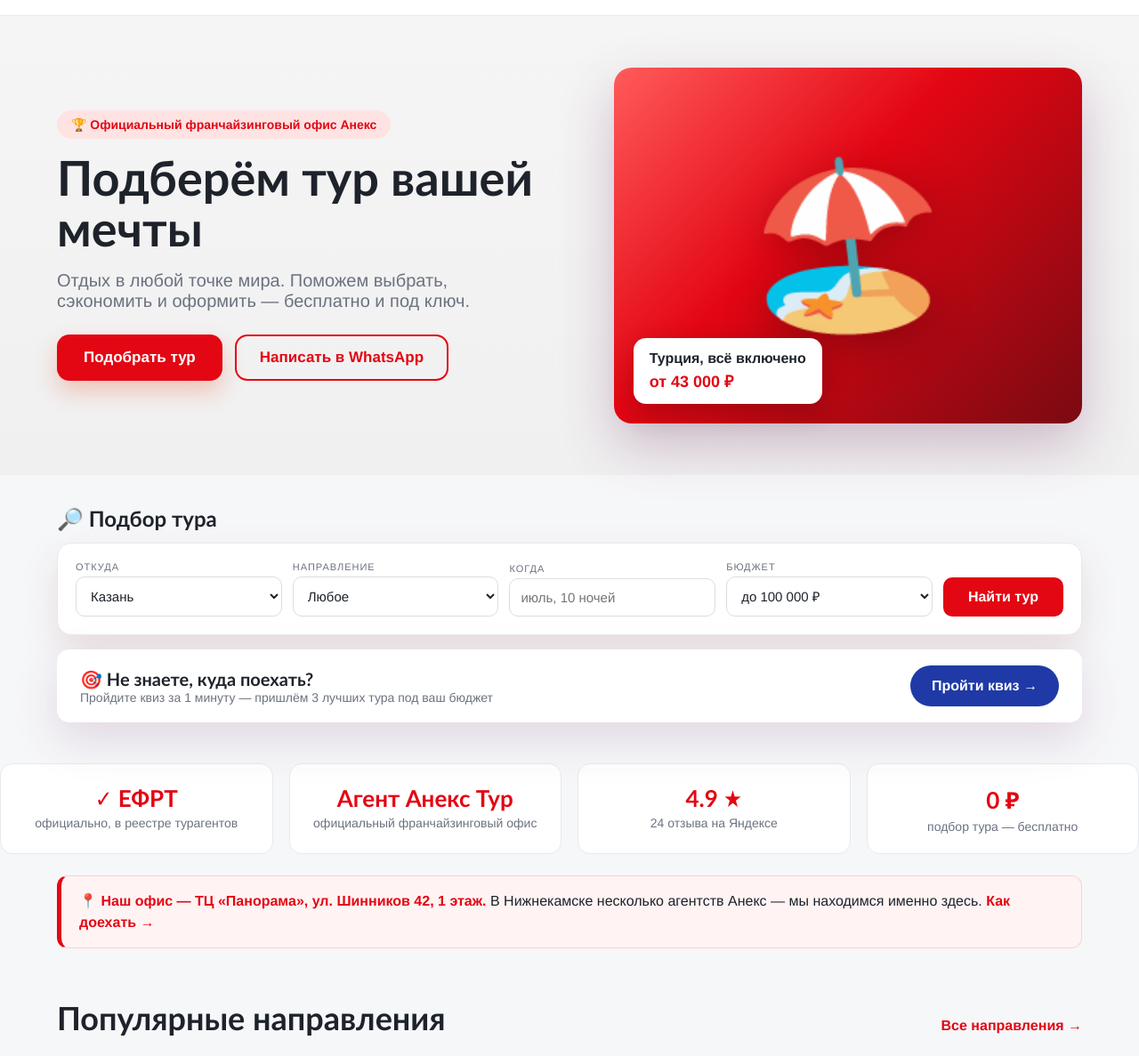
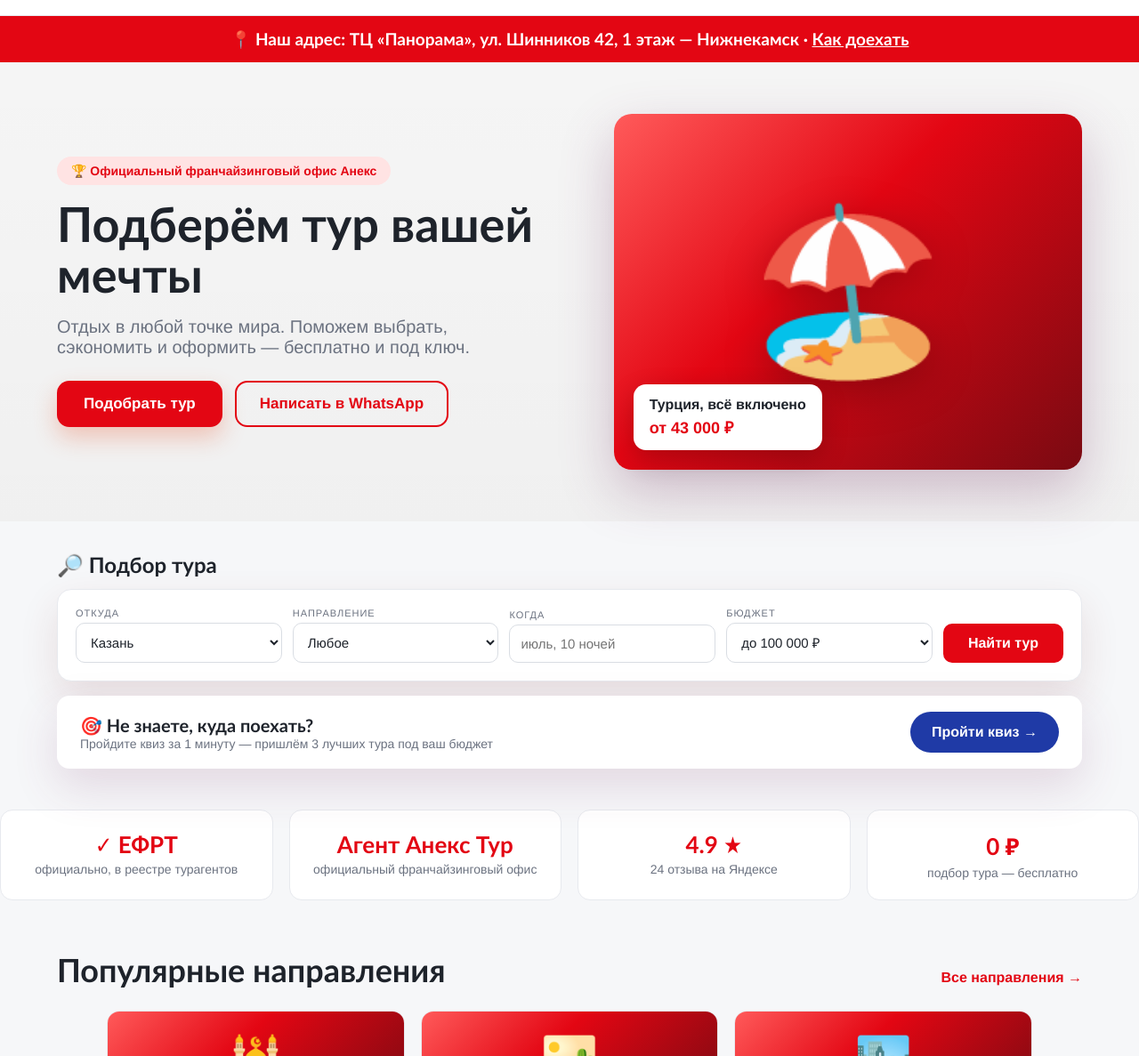
Before and after one commit to iillyyaa1997/voyage-travel-preview, a plain HTML site: page index.html in a window 1280 px wide. Shown: the part 85-1272 px from the top of the page at 89% size. Drawn offline with Linux system fonts and the light colour scheme.

Commit message:
content: move office address to prominent top bar; drop 'несколько агентств' wording

```diff
--- a/index.html
+++ b/index.html
@@ -172,6 +172,13 @@
   <div class="phone">+7 (917) 878-37-58<small>+7 (855) 544-87-06 · ежедневно</small></div>
 </nav>
 
+<style>
+.addrbar{background:var(--prim);color:#fff;text-align:center;padding:14px 20px;font-size:19px;font-weight:700;font-family:var(--serif)}
+.addrbar a{color:#fff;text-decoration:underline}
+@media(max-width:820px){.addrbar{font-size:15px;padding:11px 14px}}
+</style>
+<div class="addrbar">📍 Наш адрес: ТЦ «Панорама», ул. Шинников 42, 1 этаж — Нижнекамск · <a href="https://yandex.ru/maps/org/anex/166654221318/" target="_blank">Как доехать</a></div>
+
 <section class="hero">
   <div>
     <span class="hbadge">🏆 Официальный франчайзинговый офис Анекс</span>
@@ -211,12 +218,6 @@
   <div class="ti"><div class="n">0 ₽</div><div class="l">подбор тура — бесплатно</div></div>
 </section>
 
-<style>
-.office-note{margin:24px 64px 0;background:#fff3f3;border:1px solid #ffd0d0;border-left:5px solid #e30613;border-radius:12px;padding:16px 20px;font-size:16px;color:#1e232b;line-height:1.5}
-.office-note b{color:#e30613}
-@media(max-width:820px){.office-note{margin:18px 16px 0;font-size:15px}}
-</style>
-<div class="office-note">📍 <b>Наш офис — ТЦ «Панорама», ул. Шинников 42, 1 этаж.</b> В Нижнекамске несколько агентств Анекс — мы находимся именно здесь. <a href="https://yandex.ru/maps/org/anex/166654221318/" target="_blank" style="color:#e30613;font-weight:700;text-decoration:none">Как доехать →</a></div>
 
 <div class="pad"><div class="sh"><h2>Популярные направления</h2><a class="more" href="nizhnekamsk.html">Все направления →</a></div>
   <div class="cards">
```
Also changed, not shown: contacts.html (+1 -1 lines).
